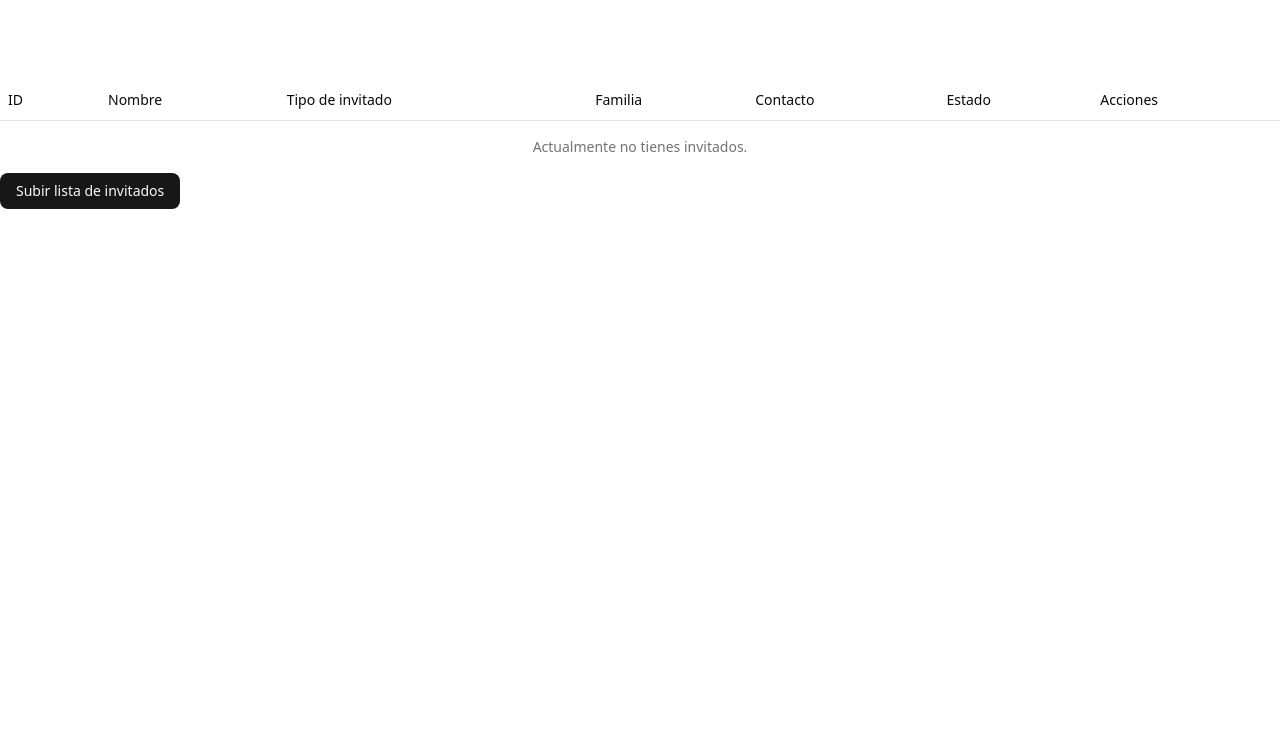
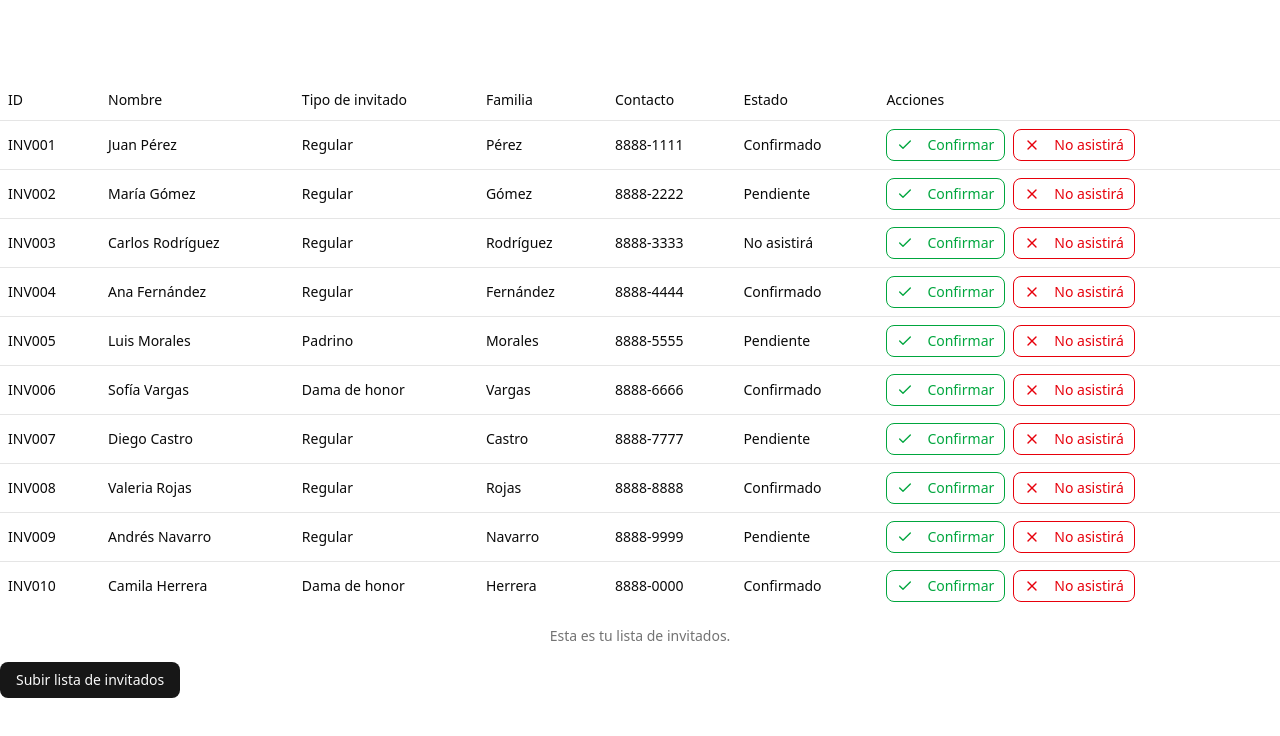
Before and after one commit to angie1798/eventup, a Next.js app: page / in a window 1280 px wide. Shown: the top 736 px of the page. Built offline with nearby package versions, Linux system fonts and the light colour scheme.

Commit message:
refactor(invitados): load table data on initial render

```diff
--- a/app/page.tsx
+++ b/app/page.tsx
@@ -11,7 +11,7 @@ import {
 import { Button } from "@/components/ui/button"
 import { useRef, useState } from "react";
 import * as XLSX from "xlsx";
-import {X, Check} from "lucide-react";
+import { X, Check } from "lucide-react";
 
 export interface PersonaExcel {
   id: number;
@@ -22,33 +22,93 @@ export interface PersonaExcel {
   estado: string;
 }
 export default function Home() {
+  let invitados = [
+    {
+      "id": 1,
+      "nombre": "Juan Pérez",
+      "tipoInvitado": "Regular",
+      "familia": "Pérez",
+      "contacto": "8888-1111",
+      "estado": "Confirmado"
+    },
+    {
+      "id": 2,
+      "nombre": "María Gómez",
+      "tipoInvitado": "Regular",
+      "familia": "Gómez",
+      "contacto": "8888-2222",
+      "estado": "Pendiente"
+    },
+    {
+      "id": 3,
+      "nombre": "Carlos Rodríguez",
+      "tipoInvitado": "Regular",
+      "familia": "Rodríguez",
+      "contacto": "8888-3333",
+      "estado": "No asistirá"
+    },
+    {
+      "id": 4,
+      "nombre": "Ana Fernández",
+      "tipoInvitado": "Regular",
+      "familia": "Fernández",
+      "contacto": "8888-4444",
+      "estado": "Confirmado"
+    },
+    {
+      "id": 5,
+      "nombre": "Luis Morales",
+      "tipoInvitado": "Padrino",
+      "familia": "Morales",
+      "contacto": "8888-5555",
+      "estado": "Pendiente"
+    },
+    {
+      "id": 6,
+      "nombre": "Sofía Vargas",
+      "tipoInvitado": "Dama de honor",
+      "familia": "Vargas",
+      "contacto": "8888-6666",
+      "estado": "Confirmado"
+    },
+    {
+      "id": 7,
+      "nombre": "Diego Castro",
+      "tipoInvitado": "Regular",
+      "familia": "Castro",
+      "contacto": "8888-7777",
+      "estado": "Pendiente"
+    },
+    {
+      "id": 8,
+      "nombre": "Valeria Rojas",
+      "tipoInvitado": "Regular",
+      "familia": "Rojas",
+      "contacto": "8888-8888",
+      "estado": "Confirmado"
+    },
+    {
+      "id": 9,
+      "nombre": "Andrés Navarro",
+      "tipoInvitado": "Regular",
+      "familia": "Navarro",
+      "contacto": "8888-9999",
+      "estado": "Pendiente"
+    },
+    {
+      "id": 10,
+      "nombre": "Camila Herrera",
+      "tipoInvitado": "Dama de honor",
+      "familia": "Herrera",
+      "contacto": "8888-0000",
+      "estado": "Confirmado"
+    }
+  ]
+
   const fileInputRef = useRef<HTMLInputElement | null>(null);
-  const [data, setData] = useState<PersonaExcel[]>([]);
+  const [data, setData] = useState<PersonaExcel[]>(invitados);
   const [fileName, setFileName] = useState<string | null>(null);
   const [isLoading, setIsLoading] = useState(false);
-
-   let personas = [
-  { "id": 1, "nombre": "Ana", "apellido": "Rodríguez" },
-  { "id": 2, "nombre": "Carlos", "apellido": "Méndez" },
-  { "id": 3, "nombre": "María", "apellido": "Gómez" },
-  { "id": 4, "nombre": "José", "apellido": "Hernández" },
-  { "id": 5, "nombre": "Laura", "apellido": "Vargas" },
-  { "id": 6, "nombre": "Daniel", "apellido": "Castro" },
-  { "id": 7, "nombre": "Sofía", "apellido": "Ramírez" },
-  { "id": 8, "nombre": "Andrés", "apellido": "Morales" },
-  { "id": 9, "nombre": "Valeria", "apellido": "Jiménez" },
-  { "id": 10, "nombre": "Diego", "apellido": "Rojas" },
-  { "id": 11, "nombre": "Paula", "apellido": "Navarro" },
-  { "id": 12, "nombre": "Luis", "apellido": "Alvarado" },
-  { "id": 13, "nombre": "Camila", "apellido": "Salas" },
-  { "id": 14, "nombre": "Javier", "apellido": "Pérez" },
-  { "id": 15, "nombre": "Natalia", "apellido": "Cordero" },
-  { "id": 16, "nombre": "Fernando", "apellido": "Araya" },
-  { "id": 17, "nombre": "Lucía", "apellido": "Soto" },
-  { "id": 18, "nombre": "Ricardo", "apellido": "Chaves" },
-  { "id": 19, "nombre": "Elena", "apellido": "Mora" },
-  { "id": 20, "nombre": "Miguel", "apellido": "Pacheco" }
-]
 
   const handleButtonClick = () => {
     fileInputRef.current?.click();
```
Lines whose indentation alone changed are shown as unchanged.
